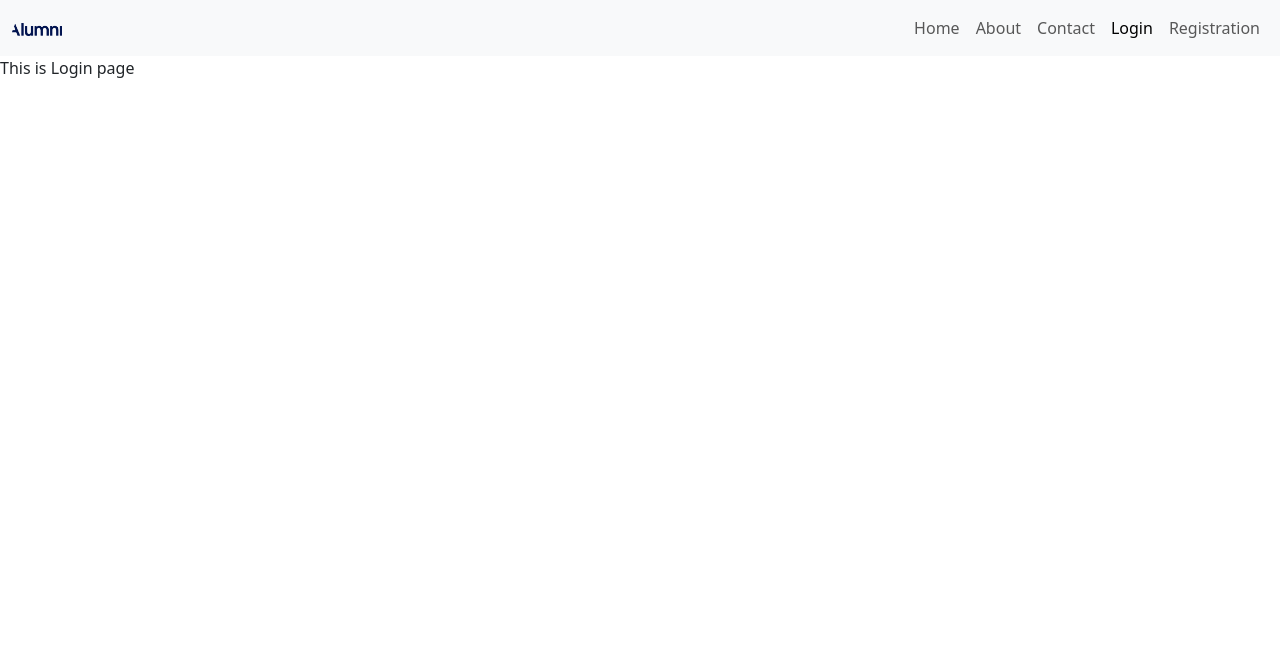
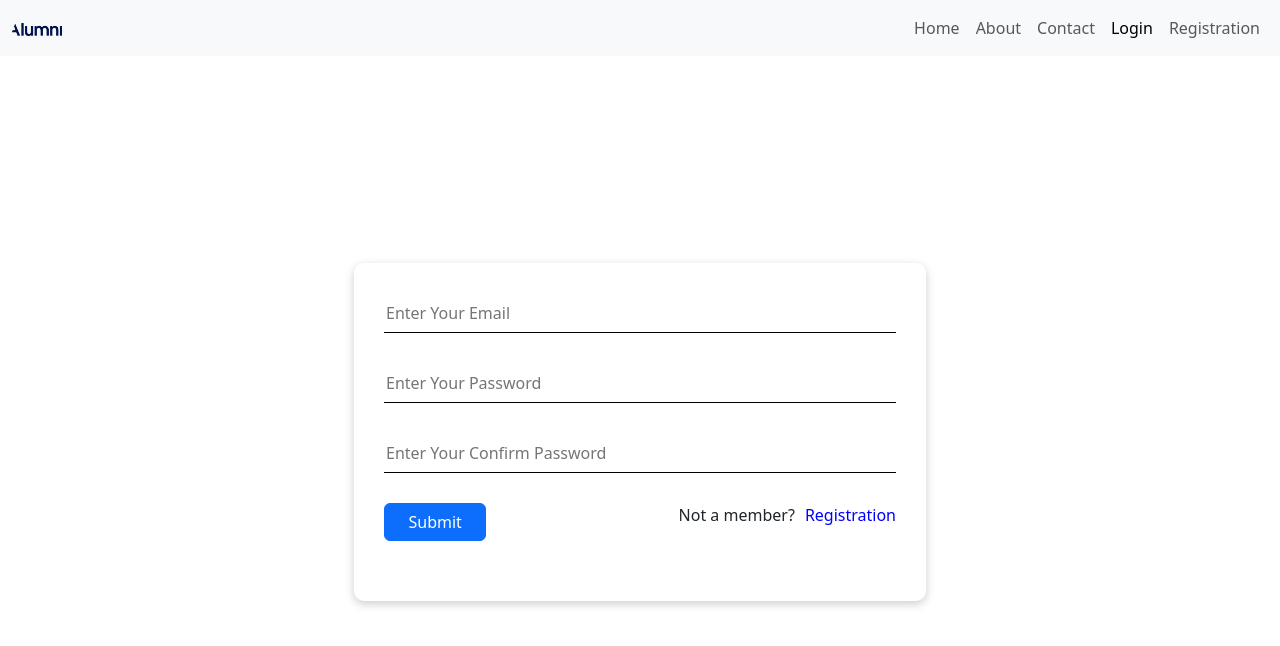
Before and after one commit to sabbir-62/MERN_Projects, a React (Vite) app in the folder Alumni/client/: page /login in a window 1280 px wide. Shown: the top 646 px of the page. Built offline with nearby package versions, Linux system fonts and the light colour scheme.

Commit message:
login form created

```diff
--- a/Alumni/client/src/pages/loginPage/LoginPage.jsx
+++ b/Alumni/client/src/pages/loginPage/LoginPage.jsx
@@ -1,9 +1,38 @@
-
+import './login.css'
+import { NavLink } from 'react-router-dom';
 
 const LoginPage = () => {
+    const handleSubmit = () => {
+
+    }
     return (
-        <div>
-            This is Login page
+        <div className="registration">
+            <div className="container">
+                <form className="form" action="" onSubmit={handleSubmit}>
+                    <div className="form-group">
+                        <lebel htmlFor="email"></lebel>
+                        <input type="text" className='input-field' placeholder="Enter Your Email"/>
+                    </div>
+                    <div className="form-group">
+                        <lebel htmlFor="password"></lebel>
+                        <input type="text" className='input-field' placeholder="Enter Your Password"/>
+                    </div>
+                    <div className="form-group">
+                        <lebel htmlFor="cpassword"></lebel>
+                        <input type="text" className='input-field' placeholder="Enter Your Confirm Password"/>
+                    </div>
+                    <div className="form-group">
+                        <div className="button">
+                            <button type="submit" className="btn btn-primary">Submit</button>
+                            <div className='new-user'>
+                                <span>Not a member?</span>
+                                <NavLink className="nav-link" to="/registration">Registration</NavLink>
+                            </div>
+                        </div>
+                    </div>
+                </form>
+            </div>
+
         </div>
     );
 };
--- /dev/null
+++ b/Alumni/client/src/pages/loginPage/login.css
@@ -0,0 +1,64 @@
+.registration{
+    height: 94vh;
+}
+
+.container{
+    display: flex;
+    justify-content: center;
+    align-items: center;
+    height: 100%;
+}
+
+.form{
+    padding: 30px;
+    border-radius: 10px;
+    box-shadow: 0 3px 10px rgb(0 0 0 / 0.2);
+}
+
+.form-group{
+    margin-bottom: 30px;
+}
+
+.input-field{
+    width: 40vw;
+    height: 40px;
+    border: none;
+    border-bottom: 1px solid;
+    outline: none;
+}
+
+.button {
+    display: flex;
+   justify-content: space-between;
+}
+
+.btn{
+    width: 20%;
+    text-align: center;
+}
+
+.new-user{
+    display: flex;
+}
+
+.new-user .nav-link{
+    margin-left: 10px;
+    color: blue;
+}
+
+@media only screen and (max-width: 1200px){
+	.button{
+        display: flex;
+        flex-direction: column;
+    }
+    .btn{
+        width: 100%;
+        text-align: center;
+        margin-bottom: 20px;
+    }
+    .nav-link{
+        width: 100%;
+        text-align: center;
+
+    }
+}
```
